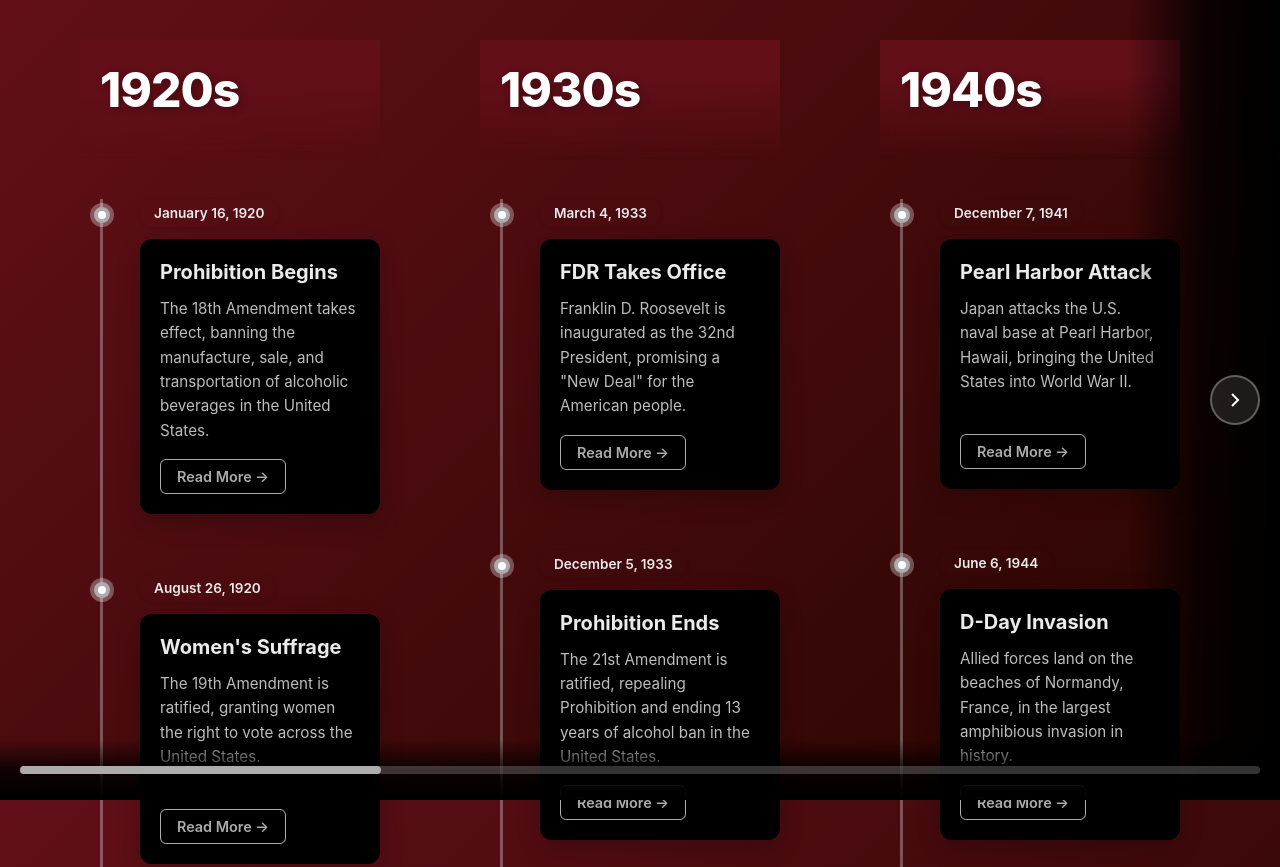
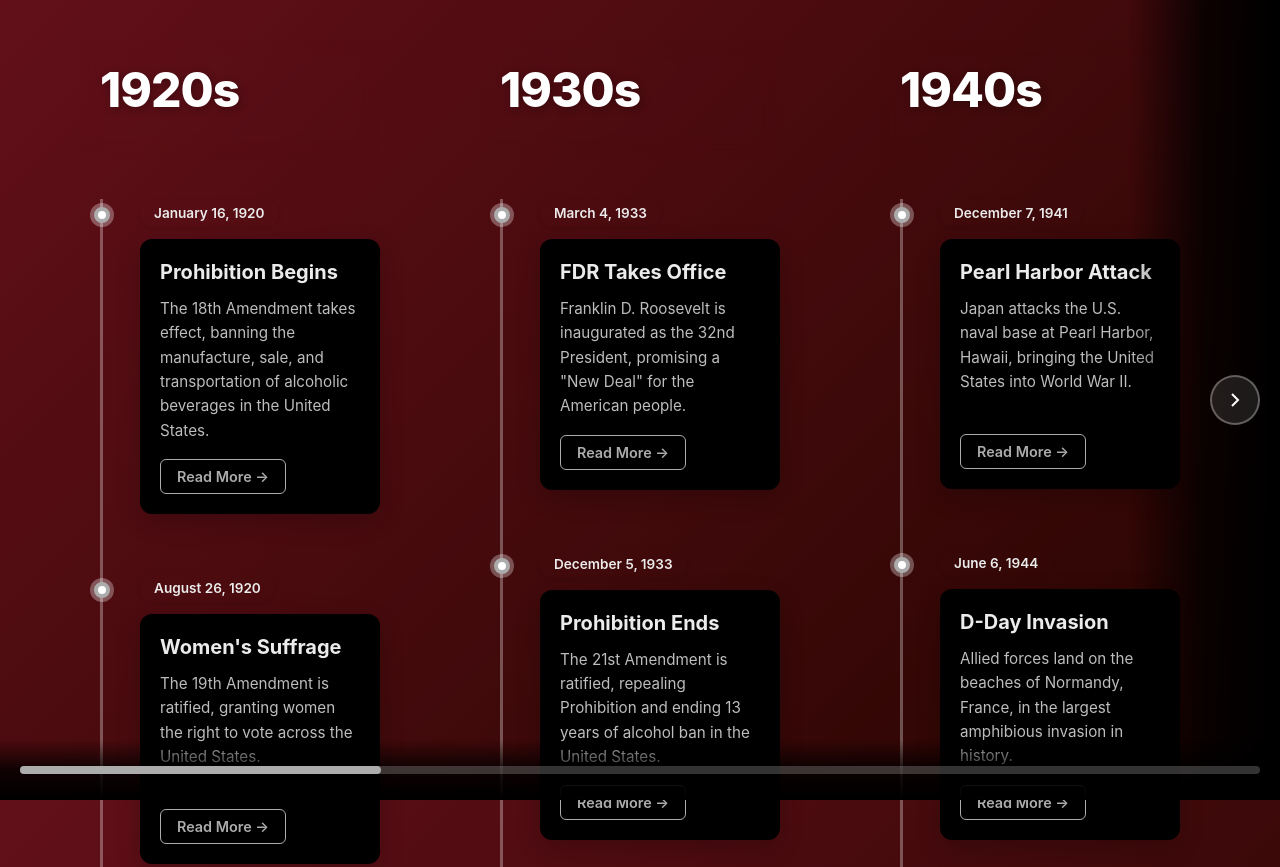
Before and after one commit to neilmorrharvard/timelines, a plain HTML site: page index.html in a window 1280 px wide. Shown: the top 867 px of the page. Drawn offline with Linux system fonts and the light colour scheme.

Commit message:
Remove background gradient from header

```diff
--- a/index.html
+++ b/index.html
@@ -77,7 +77,7 @@
             padding: 20px 0 40px 0;
             margin-bottom: 40px;
             z-index: 10;
-            background: linear-gradient(180deg, var(--bg-gradient-start) 0%, var(--bg-gradient-start) 30%, transparent 100%);
+            background: none;
             backdrop-filter: blur(10px);
         }
 
```
